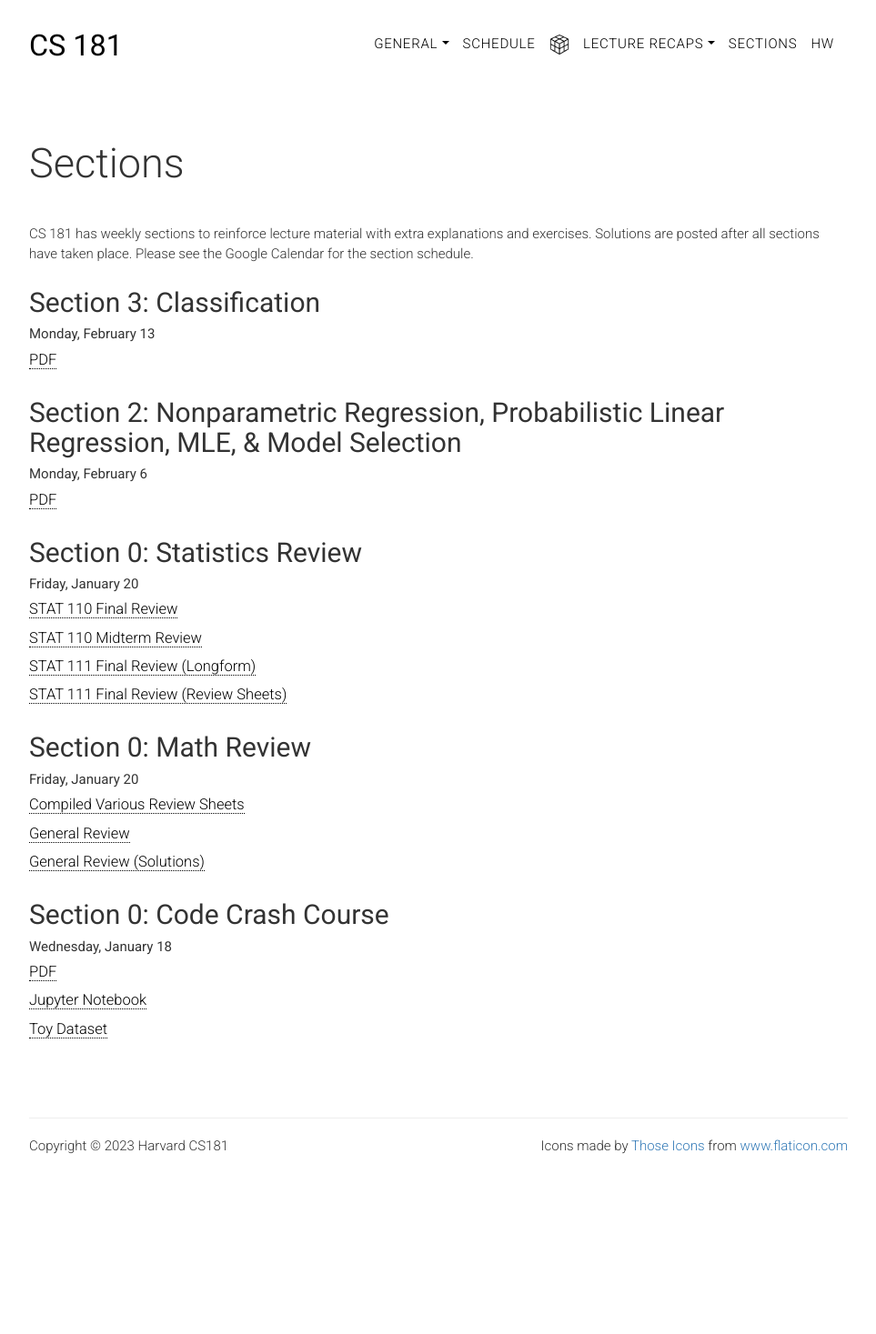
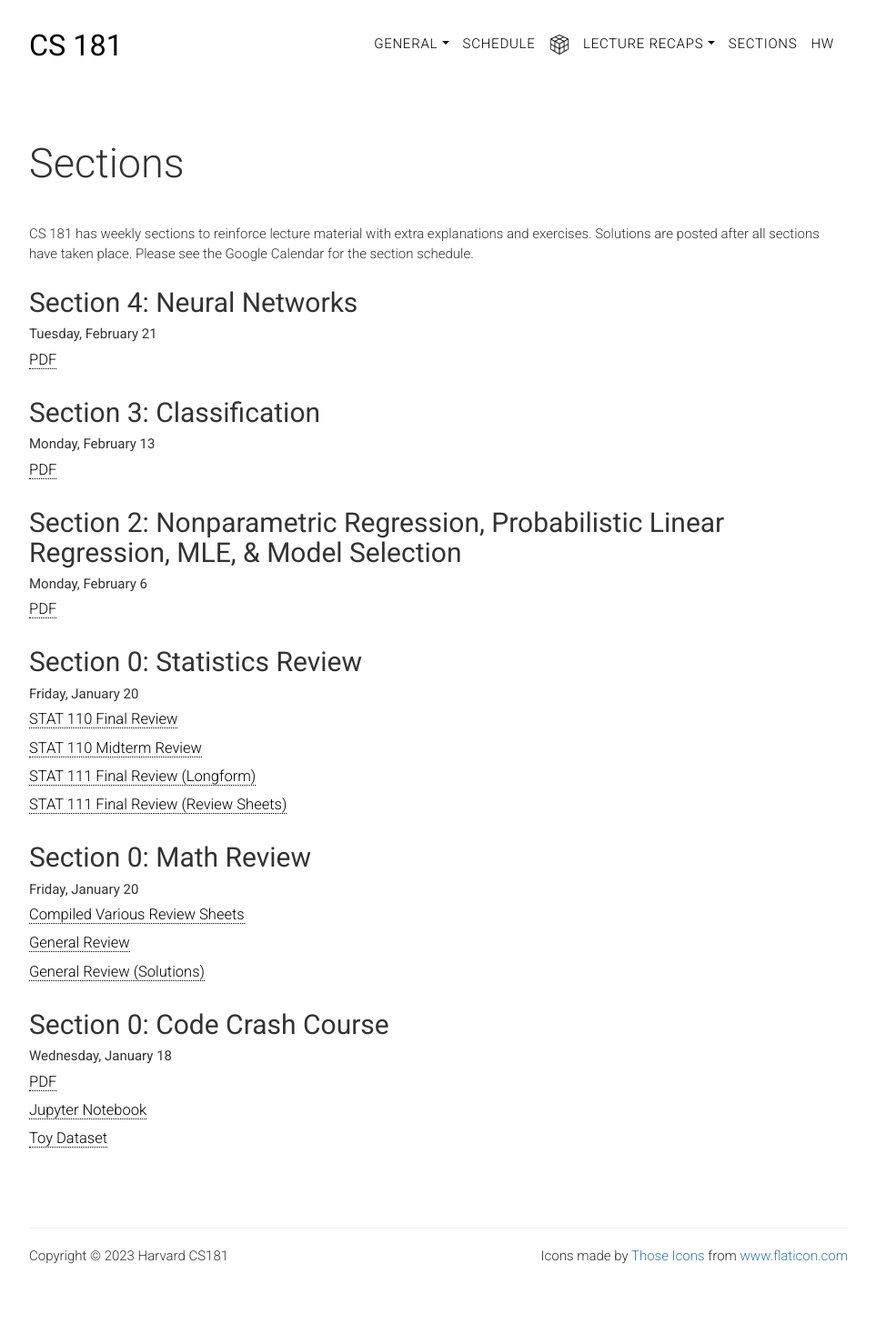
Before and after one commit to harvard-ml-courses/cs181-web, a Jekyll site: the page built from sections.html, in a window 1280 px wide. Shown: the whole page at 91% size, without its empty margins (158-1121 px from the left). Built offline with Jekyll 4.4.1, drawn with Linux system fonts in a browser that asks for light colours; before the commit the page ends 1346 px from its top, so only the background shows below that.

Commit message:
Update sections.html

```diff
--- a/sections.html
+++ b/sections.html
@@ -24,13 +24,19 @@ weight: 0
             </ul>-->
         </p>
 
-        <h2 class="title" id="sec1">Section 3: Classification</h2>
+        <h2 class="title" id="sec4">Section 4: Neural Networks</h2>
+        <p class="head-subtitle">Tuesday, February 21</p>
+        <ul class="lists">
+            <li><a href="sections/sec04/04.pdf" target="_blank">PDF</a></li>
+        </ul>
+
+        <h2 class="title" id="sec3">Section 3: Classification</h2>
         <p class="head-subtitle">Monday, February 13</p>
         <ul class="lists">
             <li><a href="sections/sec03-classification/03.pdf" target="_blank">PDF</a></li>
         </ul>
 
-        <h2 class="title" id="sec1">Section 2: Nonparametric Regression, Probabilistic Linear Regression, MLE, & Model Selection</h2>
+        <h2 class="title" id="sec2">Section 2: Nonparametric Regression, Probabilistic Linear Regression, MLE, & Model Selection</h2>
         <p class="head-subtitle">Monday, February 6</p>
         <ul class="lists">
             <li><a href="sections/sec02/02.pdf" target="_blank">PDF</a></li>
```
